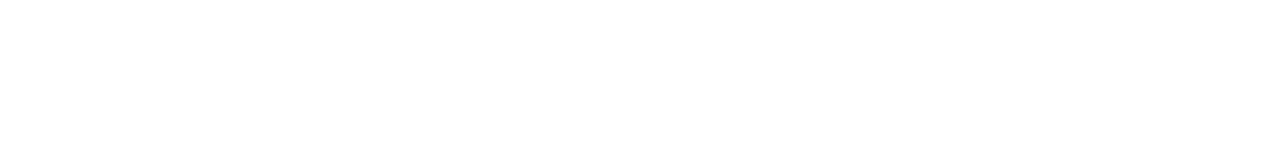
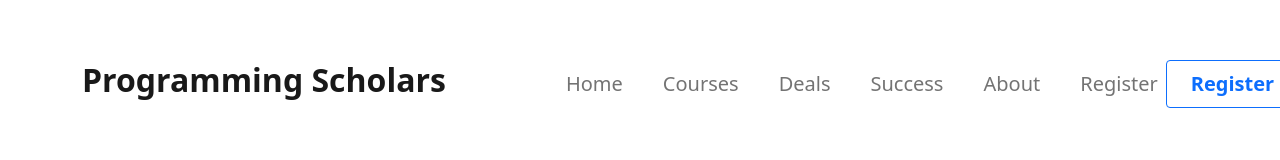
Before and after one commit to MajedaRahman/programming-scholars, a plain HTML site: page index.html in a window 1280 px wide. Drawn offline with nearby package versions, Linux system fonts and the light colour scheme.

Commit message:
navbar commit

```diff
--- a/index.html
+++ b/index.html
@@ -11,7 +11,48 @@
 </head>
 
 <body>
+    <header>
+        <!-- Navbar Starts -->
+        <nav class="navbar navbar-expand-lg navbar-light bg-none my-5">
+            <div class="container">
+                <a class="navbar-brand" href="#">
+                    <h2 class="fw-bolder ">Programming Scholars</h2>
+                </a>
+                <button class="navbar-toggler" type="button" data-bs-toggle="collapse"
+                    data-bs-target="#navbarSupportedContent" aria-controls="navbarSupportedContent"
+                    aria-expanded="false" aria-label="Toggle navigation">
+                    <span class="navbar-toggler-icon"></span>
+                </button>
+                <div class="collapse navbar-collapse" id="navbarSupportedContent">
+                    <ul class="navbar-nav fs-5 ps-5 gap-4 ms-5 me-auto mb-2 mb-lg-0">
+                        <li class="nav-item">
+                            <a class="nav-link " aria-current="page" href="#">Home</a>
+                        </li>
+                        <li class="nav-item">
+                            <a class="nav-link " href="#">Courses</a>
+                        </li>
+                        <li class="nav-item">
+                            <a class="nav-link" href="#">Deals</a>
+                        </li>
+                        <li class="nav-item">
+                            <a class="nav-link" href="#">Success</a>
+                        </li>
+                        <li class="nav-item">
+                            <a class="nav-link" href="#">About</a>
+                        </li>
+                        <li class="nav-item">
+                            <a class="nav-link" href="#">Register</a>
+                        </li>
 
+                    </ul>
+                    <form class="d-flex">
+                        <button class="btn btn-outline-primary fw-bold fs-5 px-4 py-2" type="register">Register</button>
+                    </form>
+                </div>
+            </div>
+        </nav>
+        <!-- Navbar Starts -->
+    </header>
     <script src="https://cdn.jsdelivr.net/npm/bootstrap@5.0.2/dist/js/bootstrap.bundle.min.js"
         integrity="sha384-MrcW6ZMFYlzcLA8Nl+NtUVF0sA7MsXsP1UyJoMp4YLEuNSfAP+JcXn/tWtIaxVXM"
         crossorigin="anonymous"></script>
```
